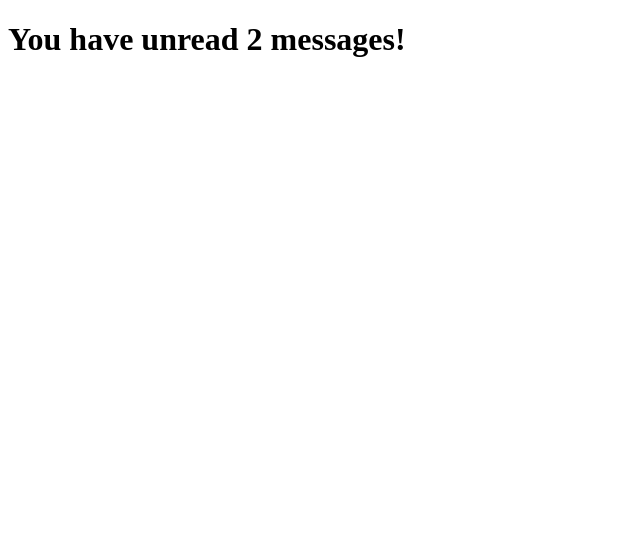
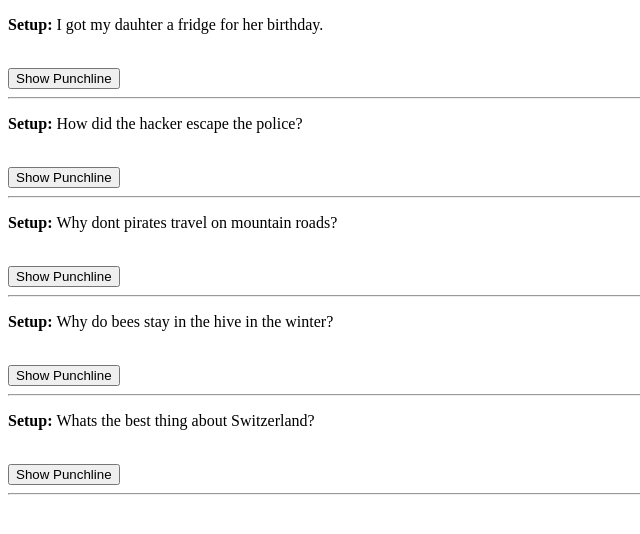
Before and after one commit to HarikaPenukonda/props-tutorial-2, a React (Create React App) app: page / in a window 1280 px wide. Shown: the top 534 px of the page, without its empty margins (0-640 px from the left). Built offline with nearby package versions, Linux system fonts and the light colour scheme.

Commit message:
conditional rendering

```diff
--- a/src/App.js
+++ b/src/App.js
@@ -1,7 +1,7 @@
 import React from "react";
 import Jokes from "./Jokes";
 import jokesData from "./jokesData";
-import MyApp from "./conditional-rendering/MyApp";
+//import MyApp from "./conditional-rendering/MyApp";
 
 export default function App(){
     const jokeElement = jokesData.map(joke => {
@@ -13,8 +13,8 @@ export default function App(){
     })
     return(
         <div>
-            {/* {jokeElement} */}
-            <MyApp/>
+            {jokeElement}
+            {/* <MyApp/> */}
         </div>
 
     )
--- a/src/conditional-rendering/MyApp.js
+++ b/src/conditional-rendering/MyApp.js
@@ -1,7 +1,7 @@
 import React from "react";
 
 export default function MyApp(){
-    const [messages, setMessages] = React.useState(["a","b"])
+    const [messages] = React.useState(["a","b"])
     /*
         challenge:
             - only display the <h1> below if there are unread messages
```
